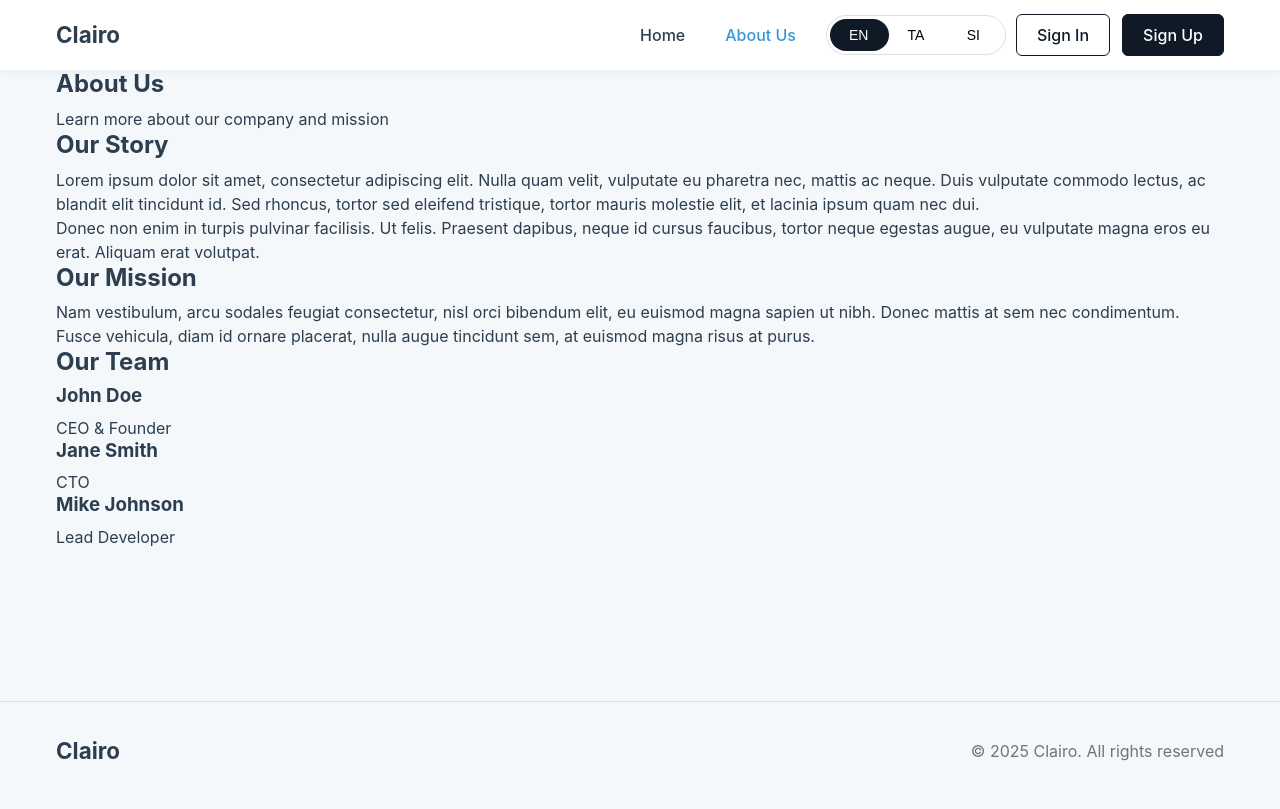
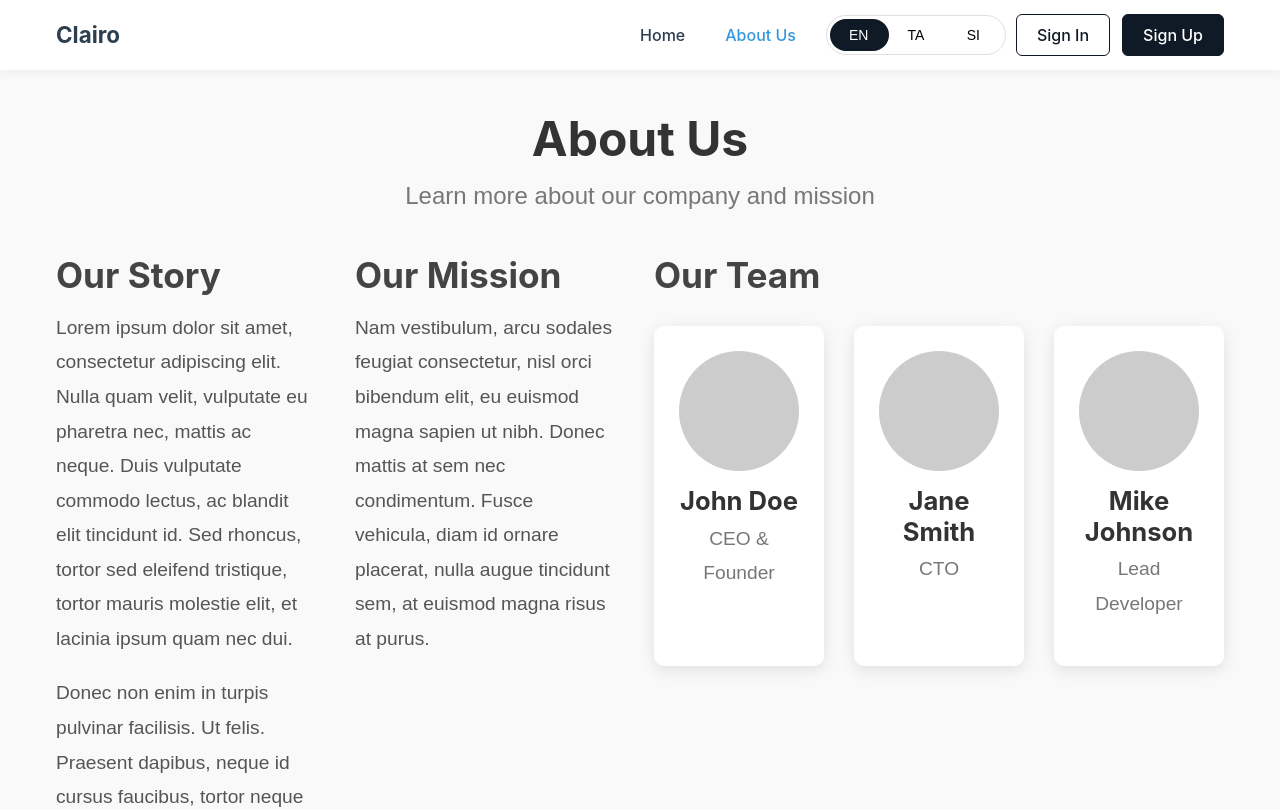
Before and after one commit to Prashadi26/TestClairo, a React (Create React App) app: page /aboutUs in a window 1280 px wide. Shown: the top 809 px of the page. Built offline with nearby package versions, Linux system fonts and the light colour scheme; no server answers.

Commit message:
page layout

```diff
--- a/src/App.js
+++ b/src/App.js
@@ -182,7 +182,7 @@ function App() {
 
         {/* Setting the Header and Nevigate to Home if its " / " */}
         <Route element={<PublicLayout />}>
-          <Route path="" element={<Navigate to="/home" replace />} />
+          <Route path="/" element={<Navigate to="/home" replace />} />
           <Route path="/home" element={<LandingPage />} />
           <Route path="/aboutUs" element={<AboutPage />} />
 
@@ -197,18 +197,14 @@ function App() {
               isAuthenticated ? (
                 <Navigate to="/dashboard" />
               ) : (
-                <Navigate to="/home" />
+                <SignInPage onLogin={handleLogin} />
               )
             }
           />
           <Route
             path="/signup"
             element={
-              isAuthenticated ? (
-                <Navigate to="/dashboard" />
-              ) : (
-                <Navigate to="/home" />
-              )
+              isAuthenticated ? <Navigate to="/dashboard" /> : <SignUpPage />
             }
           />
           <Route path="/reset-password" element={<ResetPasswordPage />} />
@@ -274,10 +270,7 @@ function App() {
             element={<CaseDetails userInfo={userInfo} />}
           />
           <Route path="case/add" element={<AddCase userInfo={userInfo} />} />
-          <Route
-            path="case/update/:caseId"
-            element={<UpdateCase userInfo={userInfo} />}
-          />
+          <Route path="case/update/:caseId" element={<UpdateCase userInfo={userInfo} />} />
           <Route
             path="case-history/:caseId"
             element={<CaseHistory userInfo={userInfo} />}
--- a/src/components/layouts/PublicLayout.js
+++ b/src/components/layouts/PublicLayout.js
@@ -29,7 +29,7 @@ const PublicLayout = () => {
       <header className="navbar">
         <div className="container navbar-container">
           {/* Logo */}
-          <Link to="/" className="logo">
+          <Link to="/home" className="logo">
             <span className="logo-text">Clairo</span>
           </Link>
 
@@ -48,7 +48,7 @@ const PublicLayout = () => {
               <ul className="nav-links">
                 <li>
                   <Link
-                    to="/"
+                    to="/home"
                     className={location.pathname === "/" ? "active" : ""}
                     onClick={closeMenu}
                   >
--- a/src/pages/public/AboutPage.js
+++ b/src/pages/public/AboutPage.js
@@ -1,5 +1,6 @@
 import React from 'react';
 import './PublicPages.css';
+import './AboutusPage.css';
 
 const AboutPage = () => {
   return (
--- /dev/null
+++ b/src/pages/public/AboutusPage.css
@@ -0,0 +1,168 @@
+/* General page styles */
+.about-page {
+  font-family: 'Arial', sans-serif;
+  background-color: #f9f9f9;
+  color: #333;
+  padding: 40px 20px;
+}
+
+.container {
+  max-width: 1200px;
+  margin: 0 auto;
+  padding: 0 20px;
+}
+
+/* Header section styles */
+.about-header {
+  text-align: center;
+  margin-bottom: 40px;
+}
+
+.about-header h1 {
+  font-size: 2.5rem;
+  font-weight: bold;
+  color: #333;
+  margin-bottom: 10px;
+}
+
+.about-header .subtitle {
+  font-size: 1.2rem;
+  color: #777;
+  font-weight: 300;
+}
+
+/* About content section */
+.about-content {
+  display: grid;
+  grid-template-columns: 1fr;
+  gap: 40px;
+}
+
+.about-section h2 {
+  font-size: 2rem;
+  color: #444;
+  margin-bottom: 15px;
+}
+
+.about-section p {
+  font-size: 1.1rem;
+  line-height: 1.8;
+  color: #555;
+  margin-bottom: 20px;
+}
+
+/* Team section */
+.team-grid {
+  display: grid;
+  grid-template-columns: repeat(auto-fill, minmax(270px, 1fr));
+  gap: 30px;
+  margin-top: 30px;
+}
+
+.team-member {
+  background-color: #fff;
+  border-radius: 10px;
+  box-shadow: 0 4px 15px rgba(0, 0, 0, 0.1);
+  padding: 20px;
+  text-align: center;
+  transition: transform 0.3s ease, box-shadow 0.3s ease;
+}
+
+.team-member:hover {
+  transform: translateY(-10px);
+  box-shadow: 0 8px 20px rgba(0, 0, 0, 0.15);
+}
+
+.member-photo {
+  background-color: #ccc;
+  width: 120px;
+  height: 120px;
+  border-radius: 50%;
+  margin: 0 auto 15px;
+}
+
+.team-member h3 {
+  font-size: 1.6rem;
+  color: #333;
+  margin-bottom: 5px;
+}
+
+.team-member p {
+  font-size: 1.1rem;
+  color: #777;
+}
+
+/* Responsive styles */
+@media (min-width: 768px) {
+  .about-content {
+    grid-template-columns: 1fr 1fr;
+  }
+
+  .about-header h1 {
+    font-size: 3rem;
+  }
+
+  .about-header .subtitle {
+    font-size: 1.5rem;
+  }
+
+  .about-section h2 {
+    font-size: 2.2rem;
+  }
+
+  .about-section p {
+    font-size: 1.2rem;
+  }
+
+  .team-grid {
+    grid-template-columns: repeat(2, 1fr);
+  }
+}
+
+@media (min-width: 1024px) {
+  .about-content {
+    grid-template-columns: 1fr 1fr 1fr;
+  }
+
+  .team-grid {
+    grid-template-columns: repeat(3, 1fr);
+  }
+
+  .team-member {
+    padding: 25px;
+  }
+}
+
+@media (max-width: 480px) {
+  .about-header h1 {
+    font-size: 2rem;
+  }
+
+  .about-header .subtitle {
+    font-size: 1.1rem;
+  }
+
+  .about-section h2 {
+    font-size: 1.8rem;
+  }
+
+  .about-section p {
+    font-size: 1rem;
+  }
+
+  .team-grid {
+    grid-template-columns: 1fr;
+  }
+
+  .team-member {
+    padding: 15px;
+  }
+
+  .team-member h3 {
+    font-size: 1.4rem;
+  }
+
+  .team-member p {
+    font-size: 1rem;
+  }
+}
```
